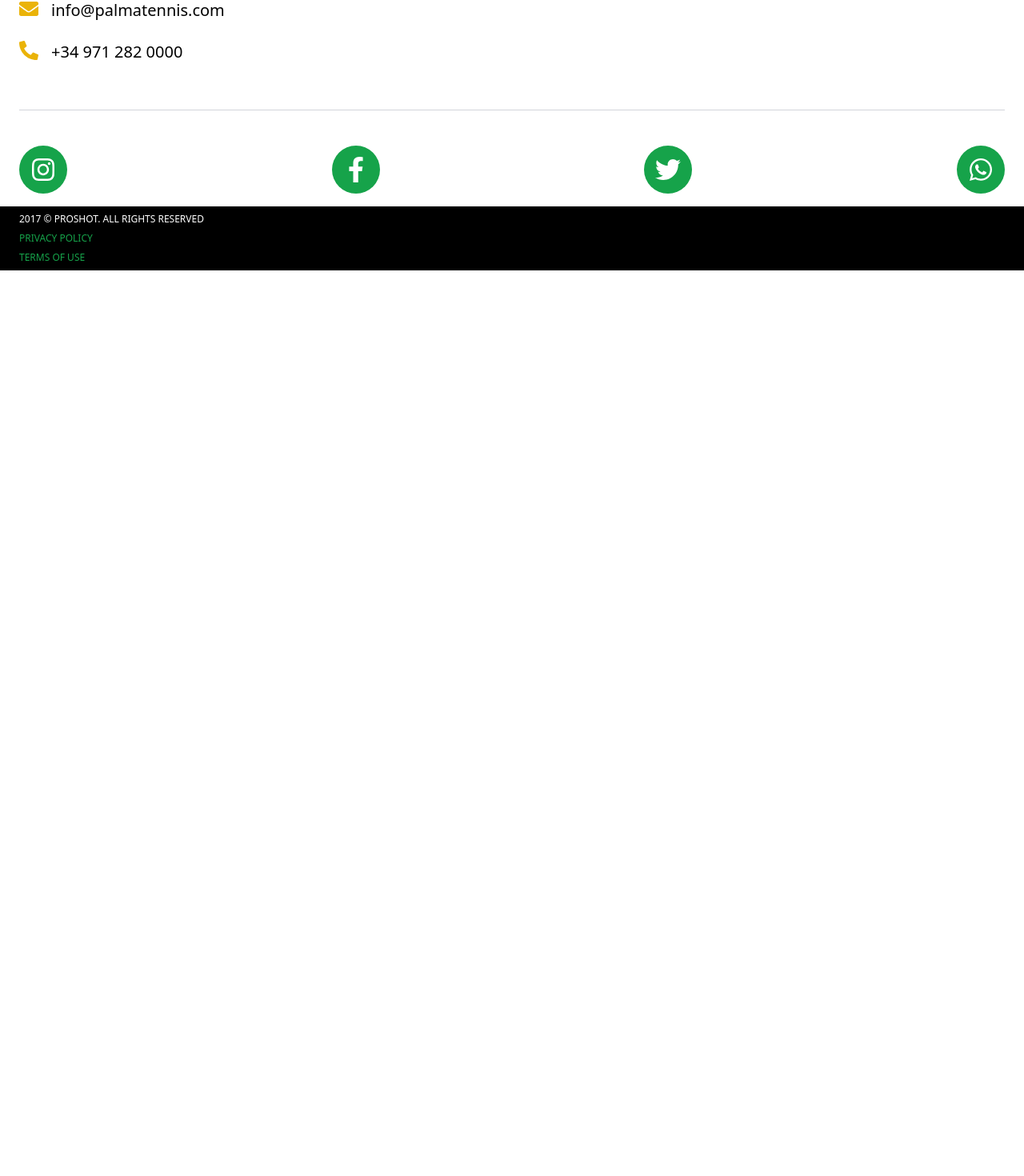
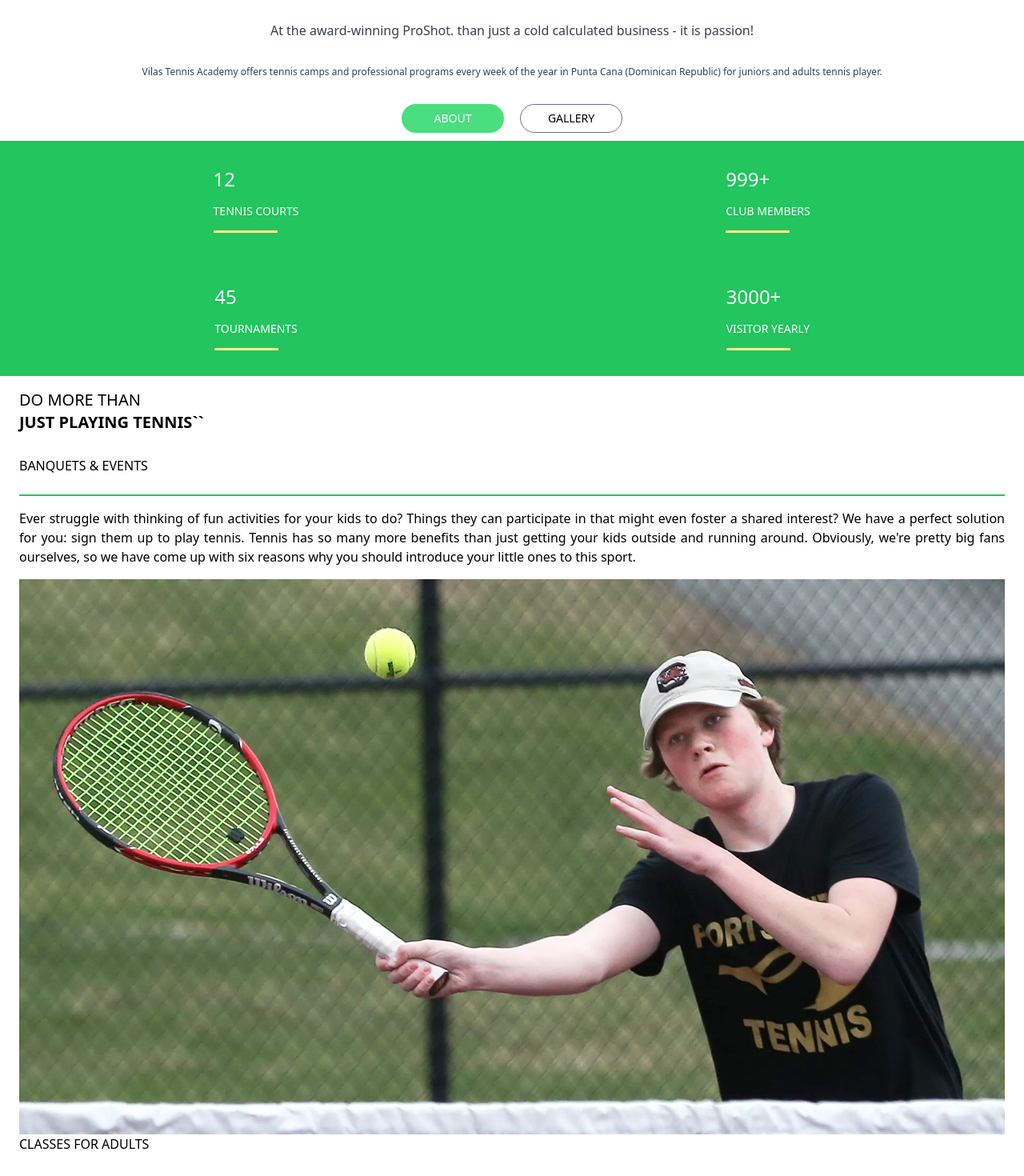
Before and after one commit to PrRonald/TennisLandingPage, a React (Create React App) app: page / in a window 1280 px wide. Shown: the part 2877-4347 px from the top of the page at 80% size. Before the commit the page ends 3215 px from the top, so only its background shows below. Built offline with nearby package versions, Linux system fonts and the light colour scheme.

Commit message:
The aboutclub component was added

```diff
--- /dev/null
+++ b/src/components/AboutClub.jsx
@@ -0,0 +1,28 @@
+import { Link } from "react-router-dom";
+
+export const AboutClub = () => {
+    return(
+        <section className="flex flex-col gap-8 py-2.5 px-6 ">
+            <h1 className="w-full text-lg font-bold text-center">
+                ABOUT THE CLUB
+            </h1>
+            <h2 className="w-full text-base font-normal text-gray-700 text-center ">
+                At the award-winning ProShot. than just a cold calculated business - it is passion!
+            </h2>
+            <p className="w-full text-xs font-normal text-gray-700 text-center">
+                Vilas Tennis Academy offers tennis camps and professional programs every week of the year in Punta Cana (Dominican Republic) for juniors and adults tennis player.
+            </p>
+            <div className="w-full flex flex-row justify-center gap-5">
+                <a className="w-32 h-9 rounded-3xl bg-green-400
+                    flex items-center justify-center text-sm font-normal text-white " >
+                    ABOUT
+                </a>
+                <a className="w-32 h-9 rounded-3xl bg-white
+                     border border-gray-500 flex items-center justify-center
+                     text-sm font-normal text-black  " >
+                    GALLERY
+                </a>
+            </div>
+        </section>
+     );
+}
--- a/src/components/News.jsx
+++ b/src/components/News.jsx
@@ -3,17 +3,32 @@ import { Link } from "react-router-dom";
 
 export const News = () => {
 
-    const games = [{ title: "Round of 16", date: "NOVEMBER 13 @ 9:00 AM - 3:00 PM" },
-    { title: "Round of 14", date: "DECEMBER 13 @ 9:00 AM - 3:00 PM" },
-    { title: "Round of 15", date: "FEBRUARY 13 @ 9:00 AM - 3:00 PM" },]
+    const games = [
+        {
+            id: "1",
+            title: "Round of 16",
+            date: "NOVEMBER 13 @ 9:00 AM - 3:00 PM"
+        },
+        {
+            id: "2",
+            title: "Round of 14",
+            date: "DECEMBER 13 @ 9:00 AM - 3:00 PM"
+        },
+        {
+            id: "3",
+            title: "Round of 15",
+            date: "FEBRUARY 13 @ 9:00 AM - 3:00 PM"
+        },]
 
     const news = [
         {
+            id: "1",
             title: "Top Female Tennis Players of Our Time",
             date: "OCT 19, 2019",
             news: "Serena Williams: A true legend, Serena Williams has dominated the tennis world for decades.  With 23 Grand Slam singles titles, she is one of the most successful players in history. Her powerful serve, athleticism, and mental toughness set her apart."
         },
         {
+            id: "2",
             title: "Wimbledon Men is Fourth Round Recap",
             date: "OCT 19, 2016",
             news: "Serena Williams: A true legend, Serena Williams has dominated the tennis world for decades.  With 23 Grand Slam singles titles, she is one of the most successful players in history. Her powerful serve, athleticism, and mental toughness set her apart."
@@ -28,7 +43,7 @@ export const News = () => {
             </h1>
             <div className="flex flex-col gap-14">
                 {news.map(news => (
-                <div className="w-full flex flex-col gap-4 ">
+                    <div className="w-full flex flex-col gap-4 " key={news.id}>
                         <span className="w-14  h-1 bg-green-500" ></span>
                         <div className="w-full flex flex-col justify-start gap-2 ">
                             <h2 className="w-full text-sm font-medium text-black text-left ">
@@ -47,7 +62,8 @@ export const News = () => {
             <div className="h-auto flex flex-col items-start bg-white px-6 pt-7 pb-4 gap-10 ">
                 {games.map(game => (
                     <div className="w-full h-[89px] flex flex-col place-items-start
-                    border-b border-gray-300 gap-3 ">
+                    border-b border-gray-300 gap-3 "
+                    key={game.id}>
                         <h1 className="text-base font-normal text-black ">
                             {game.title}
                         </h1>
--- /dev/null
+++ b/src/components/Plans.jsx
@@ -0,0 +1,77 @@
+import { space } from "postcss/lib/list";
+import { useState } from "react";
+
+export const Plans = () => {
+    const plans = [
+        {
+            id: "1",
+            title: "BANQUETS & EVENTS",
+            planInfo: "Ever struggle with thinking of fun activities for your kids to do? Things they can participate in that might even foster a shared interest? We have a perfect solution for you: sign them up to play tennis. Tennis has so many more benefits than just getting your kids outside and running around. Obviously, we're pretty big fans ourselves, so we have come up with six reasons why you should introduce your little ones to this sport.",
+            img: "img/kidTennis.jpeg"
+        },
+        {
+            id: "2",
+            title: "CLASSES FOR ADULTS",
+            planInfo: " struggle with thinking of fun activities for your kids to do? Things they can participate in that might even foster a shared interest? We have a perfect solution for you: sign them up to play tennis. Tennis has so many more benefits than just getting your kids outside and running around. Obviously, we're pretty big fans ourselves, so we have come up with six reasons why you should introduce your little ones to this sport.",
+            img: "img/adultTennis.jpeg"
+        },
+        {
+            id: "3",
+            title: "CLASSES FOR KIDS",
+            planInfo: " with thinking of fun activities for your kids to do? Things they can participate in that might even foster a shared interest? We have a perfect solution for you: sign them up to play tennis. Tennis has so many more benefits than just getting your kids outside and running around. Obviously, we're pretty big fans ourselves, so we have come up with six reasons why you should introduce your little ones to this sport.",
+            img: "img/kidTennis.jpeg"
+        },
+    ];
+
+    const [check, setChecked] = useState(plans[0].title);
+
+    const onChange = (event) => {
+        setChecked(event.target.value)
+        console.log("yeess")
+    }
+
+    return (
+
+        <section className="grid grid-cols-1 grid-rows-[auto_auto_auto] gap-7 px-6 pt-4  " >
+            <div className="w-full ">
+                <h1 className="w-full text-xl font-medium text-black text-left">
+                    DO MORE THAN
+                </h1>
+                <h2 className="w-full text-xl font-bold text-black text-left ">
+                    JUST PLAYING TENNIS``
+                </h2>
+            </div>
+            <div>
+                <div className="w-full flex flex-col  ">
+                    {plans.map(plan => (
+                        <div
+                            className="flex flex-col "
+                            key={plan.id}>
+                            <label
+                                className={`${((plan.title === check) ? "border-b-2 border-green-500" :
+                                 "border-nobe"  )}  `}
+                                htmlFor={plan.title}>
+                                {plan.title}
+                                <input
+                                    className="w-full text-left appearance-none"
+                                    value={plan.title}
+                                    type="radio"
+                                    id={plan.title}
+                                    checked={check === plan.title }
+                                    onChange={onChange}
+                                />
+                            </label>
+                            <div className="">
+                                <p className={` py-4
+                                ${((plan.title === check) ? "text-justify" : "hidden")}`} >
+                                    {plan.planInfo}
+                                </p>
+                                {(plan.title === check) ? <img src={plan.img} alt="t" />: <span></span> }
+                            </div>
+                        </div>
+                    ))}
+                </div>
+            </div>
+        </section>
+    );
+}
--- /dev/null
+++ b/src/components/TableInfo.jsx
@@ -0,0 +1,44 @@
+export const TableInfo = () => {
+
+    const tableInfo = [
+        {
+            id: "1",
+            numbers: "12",
+            title: "TENNIS COURTS"
+        },
+        {
+            id: "2",
+            numbers: "999+",
+            title: "CLUB MEMBERS"
+        },
+        {
+            id: "3",
+            numbers: "45",
+            title: "TOURNAMENTS"
+        },
+        {
+            id: "4",
+            numbers: "3000+",
+            title: "VISITOR YEARLY"
+        },
+    ]
+
+    return(
+        <section className="w-full h-[294px] grid grid-cols-2 grid-rows-2 place-items-center
+                bg-green-500 gap- " >
+            {tableInfo.map(table =>(
+                <div
+                    key={table.id}
+                    className="flex flex-col gap-3.5" >
+                    <h1 className="text-2xl font-light text-white">
+                        {table.numbers}
+                    </h1>
+                    <h2 className="text-sm font-light text-white">
+                        {table.title}
+                    </h2>
+                    <span className="w-[80px] h-[3px] bg-yellow-200  "></span>
+                </div>
+            ))}
+        </section>
+     );
+}
--- a/src/root/Home.jsx
+++ b/src/root/Home.jsx
@@ -1,10 +1,16 @@
+import { AboutClub } from "../components/AboutClub";
 import { News } from "../components/News";
+import { Plans } from "../components/Plans";
 import { Search } from "../components/Search";
+import { TableInfo } from "../components/TableInfo";
 
 export const Home = () => {
     return(
         <section>
             <div>
+                <AboutClub />
+                <TableInfo />
+                <Plans />
                 <News />
                 <Search />
             </div>
```
Lines whose indentation alone changed are shown as unchanged.
